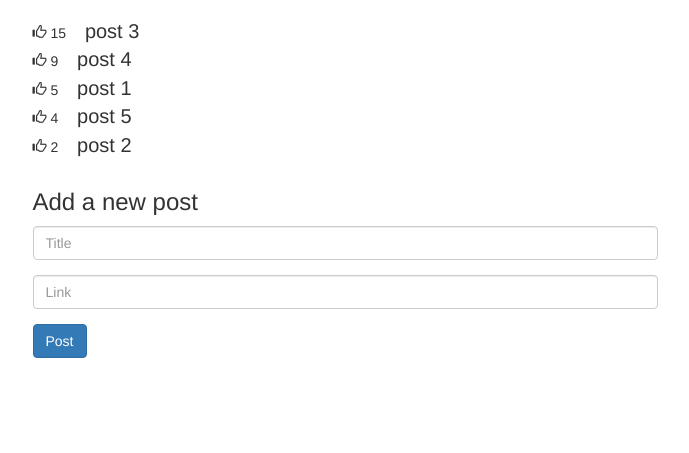
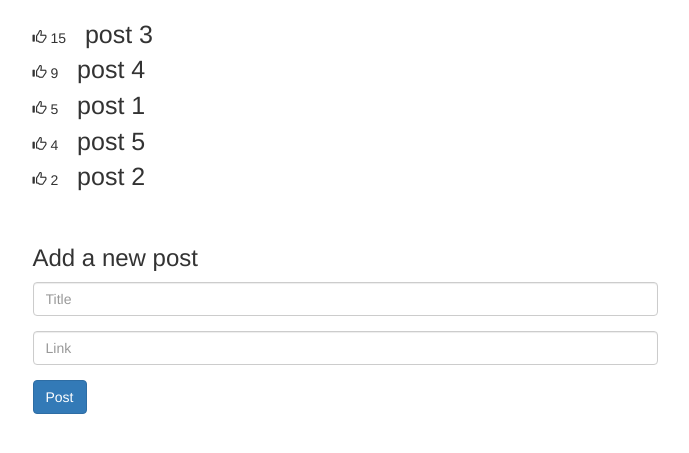
Before and after one commit to dkrish/flappernews, a plain HTML site: page index.html in a window 1280 px wide. Shown: the part 103-556 px from the top of the page, without its empty margins (295-984 px from the left). Drawn offline with nearby package versions, Linux system fonts and the light colour scheme.

Commit message:
Some minor styling changes, mostly changes to margins.

```diff
--- a/index.html
+++ b/index.html
@@ -17,7 +17,7 @@
 		<div ng-repeat="post in posts | orderBy:'-upvotes'">
 			<span class="glyphicon glyphicon-thumbs-up" ng-click="incrementUpvotes(post)"></span>
 			{{post.upvotes}}
-			<span style="font-size:20px; margin-left:15px;">
+			<span style="font-size:25px; margin-left:15px;">
 			<a ng-show="post.link" href="{{post.link}}">
 				{{post.title}}
 			</a>
@@ -27,7 +27,7 @@
 			</span>
 		</div>
 
-		<form ng-submit="addPost()" style="margin-top:30px;">
+		<form ng-submit="addPost()" style="margin-top:50px;">
 			<h3>Add a new post</h3>
 
 		<div class="form-group">
```
